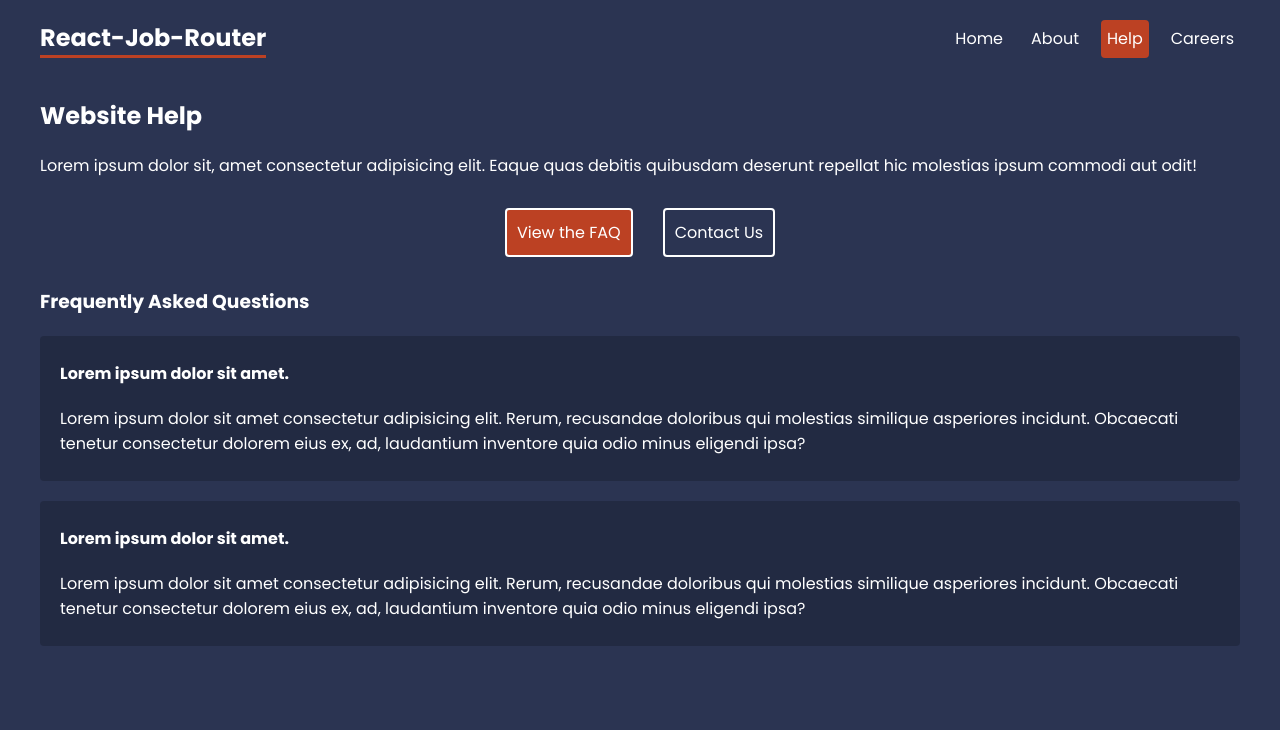
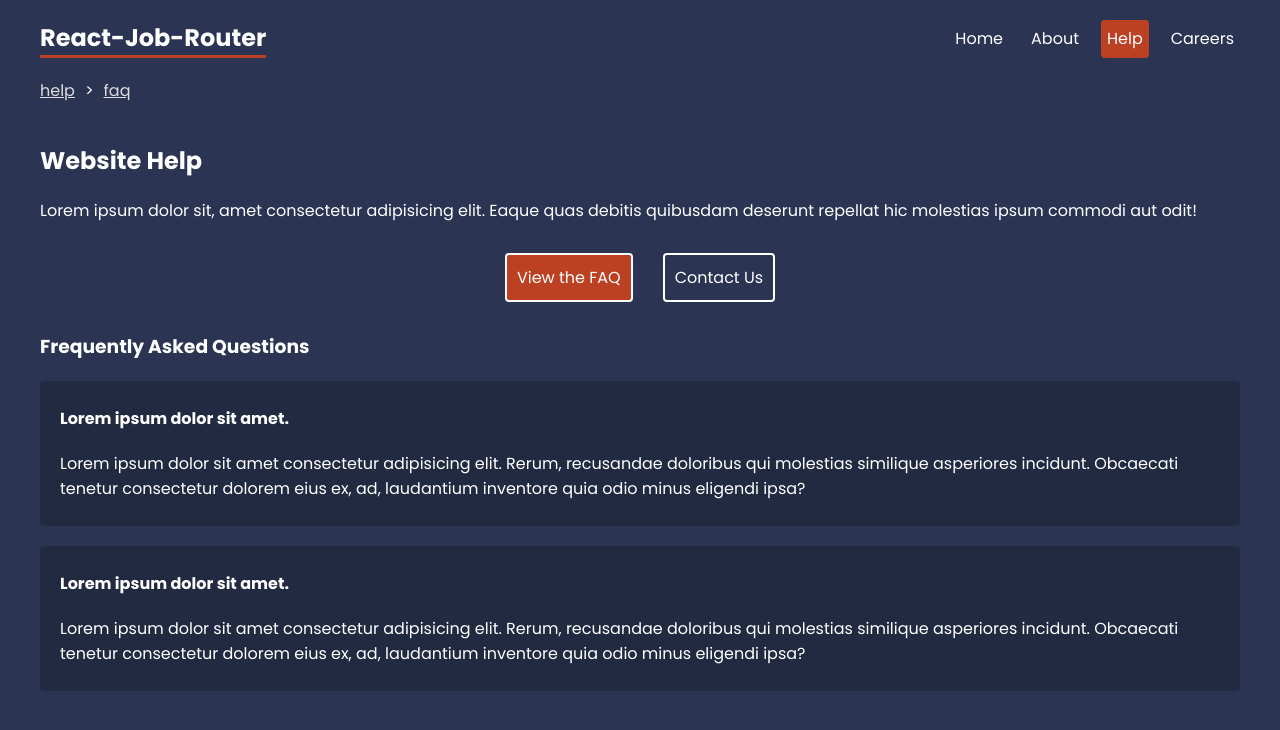
Before and after one commit to sayemalmahdi/react-job-router, a React (Create React App) app: page /help/faq in a window 1280 px wide. Shown: the top 730 px of the page. Built offline with nearby package versions, Linux system fonts and the light colour scheme.

Commit message:
Making Breadcrumbs (useLocation hook)

```diff
--- /dev/null
+++ b/src/components/Breadcrumbs.js
@@ -0,0 +1,25 @@
+import { useLocation, Link } from "react-router-dom"
+
+export default function Breadcrumbs() {
+  const location = useLocation()
+
+  let currentLink = ''
+
+  const crumbs = location.pathname.split('/')
+    .filter(crumb => crumb !== '')
+    .map(crumb => {
+      currentLink += `/${crumb}`
+
+      return (
+        <div className="crumb" key={crumb}>
+          <Link to={currentLink}>{crumb}</Link>
+        </div>
+      )
+    })
+
+  return (
+    <div className="breadcrumbs">
+      {crumbs}
+    </div>
+  )
+}
--- a/src/index.css
+++ b/src/index.css
@@ -137,3 +137,21 @@ form label span {
 }
 
 /* breadcrumbs */
+.breadcrumbs {
+  max-width: 1200px;
+  margin: 20px auto;
+}
+.breadcrumbs > *{
+  display: inline-block;
+  margin-right: 10px;
+}
+.breadcrumbs .crumb:after {
+  content: '>';
+  margin-left: 10px;
+}
+.breadcrumbs .crumb:last-child:after {
+  display: none;
+}
+.breadcrumbs .crumb a {
+  color: #ddd;
+}
--- a/src/layouts/RootLayouts.js
+++ b/src/layouts/RootLayouts.js
@@ -1,4 +1,5 @@
 import {NavLink,Outlet} from 'react-router-dom'
+import Breadcrumbs from "../components/Breadcrumbs"
 
 const RootLayouts = () => {
   return (
@@ -11,6 +12,7 @@ const RootLayouts = () => {
           <NavLink to="help">Help</NavLink>
           <NavLink to="careers">Careers</NavLink>
         </nav>
+        <Breadcrumbs />
       </header>
       <main>
         <Outlet />
```
